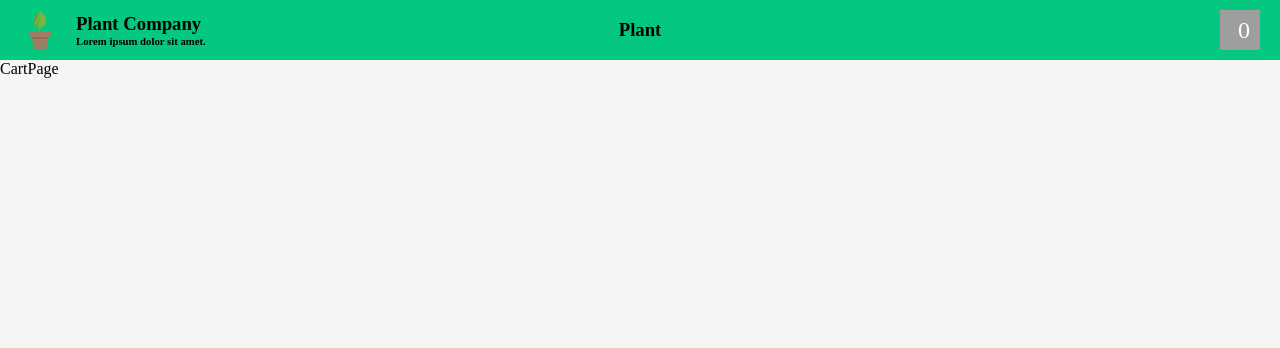
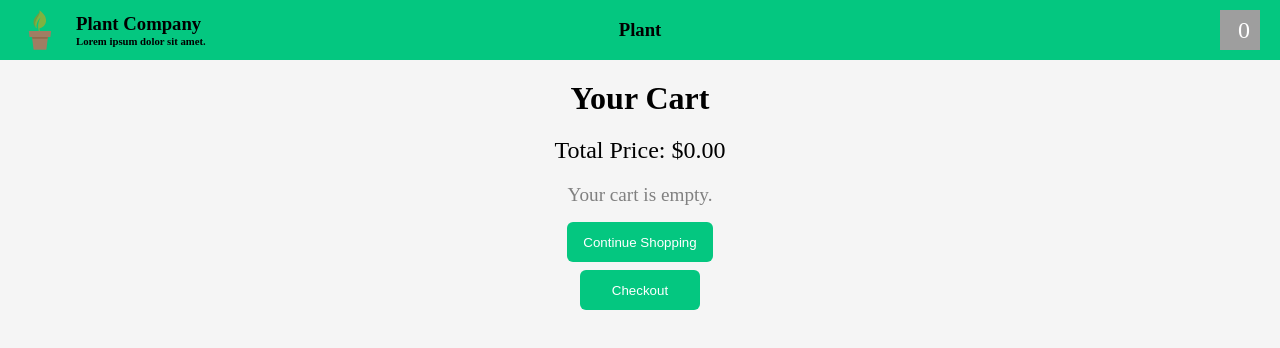
Before and after one commit to Miladkiani/react-assignment-coursera, a React (Vite) app: page /cart in a window 1280 px wide. Shown: the top 348 px of the page. Built offline with nearby package versions, Linux system fonts and the light colour scheme; grey boxes are pictures that could not be loaded.

Commit message:
🐛 Cart page

```diff
--- a/src/common/button.scss
+++ b/src/common/button.scss
@@ -1,7 +1,7 @@
 
 .button {
 
-  width: 7.5rem;
+  min-width: 7.5rem;
   height: 2.5rem;
   border-radius: 0.375rem;
   border: unset;
@@ -17,4 +17,10 @@
   }
 
 
+  &__secondary {
+    background-color: var(--color-secondary);
+  }
+
+
+
 }
--- /dev/null
+++ b/src/features/cart/CartItem.tsx
@@ -0,0 +1,47 @@
+import React from "react";
+import { useDispatch } from "react-redux";
+import { decreaseCount, increaseCount, removeFromCart } from "./cartSlice";
+
+import { IProduct } from "../products/productsSlice";
+import "./cart-item.scss";
+import { Button } from "../../common/Button";
+
+interface CartItemProps {
+  item: IProduct & { count: number };
+}
+
+export const CartItem: React.FC<CartItemProps> = ({ item }) => {
+  const dispatch = useDispatch();
+
+  return (
+    <div className="cart-item">
+      <img src={`./assets/images/plant.jpg`} alt={item.name} />
+      <div className="cart-item__details">
+        <h3 className="cart-item__title">{item.name}</h3>
+        <div className="cart-item__quantity-controls">
+          <button
+            className="cart-item__btn cart-item__btn--decrease"
+            onClick={() => dispatch(decreaseCount(item.id))}
+          >
+            -
+          </button>
+          <span className="cart-item__count">{item.count}</span>
+          <button
+            className="cart-item__btn cart-item__btn--increase"
+            onClick={() => dispatch(increaseCount(item.id))}
+          >
+            +
+          </button>
+        </div>
+        <p>Total: ${(item.price * item.count).toFixed(2)}</p>
+
+        <Button
+          color="secondary"
+          onClick={() => dispatch(removeFromCart(item.id))}
+        >
+          Delete
+        </Button>
+      </div>
+    </div>
+  );
+};
--- /dev/null
+++ b/src/features/cart/cart-item.scss
@@ -0,0 +1,61 @@
+.cart-item {
+    display: flex;
+    border: var(--stroke-1);
+    border-radius: 5px;
+    padding: 10px;
+    background-color: var(--color-surface);
+    width: 17.5rem;
+
+   img {
+      width: 100px;
+      height: auto;
+      border-radius: 5px;
+      margin-right: 20px;
+    }
+
+
+
+    &__details {
+      flex-grow: 1;
+
+      display: flex;
+
+      flex-direction: column;
+      gap: 1rem;
+
+    }
+
+    &__title {
+        font-size: 1.3rem;
+      }
+
+    &__quantity-controls {
+        display: flex;
+        align-items: center;
+        gap: 0.5rem;
+
+        .cart-item__btn {
+          width: 1.5rem;
+          height: 1.5rem;
+          margin: 0 5px;
+          background-color: rgb(185, 183, 183);
+          color: #fff;
+          border: none;
+          border-radius: 0.3125rem;
+          cursor: pointer;
+            display: flex;
+            justify-content: center;
+            align-items: center;
+        }
+
+        &__count {
+          font-size: 1.2rem;
+        }
+      }
+
+
+
+
+
+
+  }
--- a/src/pages/CartPage.tsx
+++ b/src/pages/CartPage.tsx
@@ -1,5 +1,38 @@
-import { FC } from "react";
+import { FC, useMemo } from "react";
+import { CartItem } from "../features/cart/CartItem";
+import { useSelector } from "react-redux";
+import { selectCartItems } from "../features/cart/cartSlice";
+import "./cart-page.scss";
+import { Button } from "../common/Button";
+import { Link } from "react-router-dom";
 
 export const CartPage: FC = () => {
-  return <div>CartPage</div>;
+  const cartItems = useSelector(selectCartItems);
+
+  const totalPrice = useMemo(() => {
+    return cartItems
+      .reduce((total, item) => total + item.price * item.count, 0)
+      .toFixed(2);
+  }, [cartItems]);
+
+  return (
+    <div className="cart-page">
+      <h2 className="cart-page__title">Your Cart</h2>
+      <div className="cart-page__total-price">
+        <p>Total Price: ${totalPrice}</p>
+      </div>
+      {cartItems.length === 0 ? (
+        <p className="cart-page__empty-msg">Your cart is empty.</p>
+      ) : (
+        cartItems.map((item) => <CartItem key={item.id} item={item} />)
+      )}
+      <div className="cart-page__buttons">
+        <Button>
+          <Link to={"/products"}>Continue Shopping </Link>
+        </Button>
+
+        <Button>Checkout</Button>
+      </div>
+    </div>
+  );
 };
--- /dev/null
+++ b/src/pages/cart-page.scss
@@ -0,0 +1,40 @@
+.cart-page{
+    padding: 20px;
+    display: flex;
+    flex-direction: column;
+    align-items: center;
+    width: 100%;
+
+
+    &__title {
+      text-align: center;
+      font-size: 2rem;
+      margin-bottom: 20px;
+    }
+
+    &__total-price {
+      text-align: center;
+      font-size: 1.5rem;
+      margin-bottom: 20px;
+    }
+
+    &__empty-msg {
+      text-align: center;
+      font-size: 1.2rem;
+      color: gray;
+    }
+
+    &__buttons {
+       margin-block-start: 1rem;
+      display: flex;
+      flex-direction: column;
+      align-items: center;
+      gap: 0.5rem;
+
+      a{
+        text-decoration: none;
+        color: #fff;
+      }
+
+    }
+  }
```
